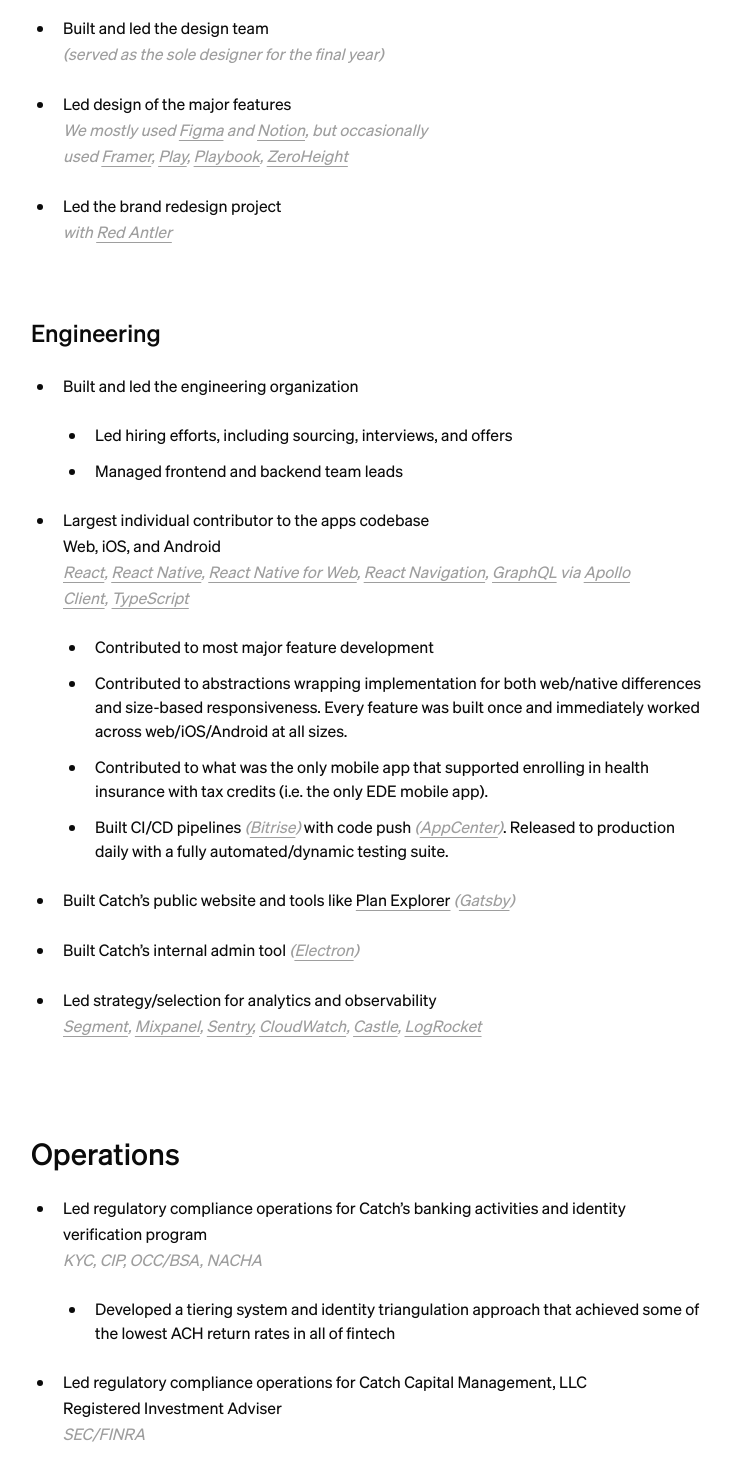
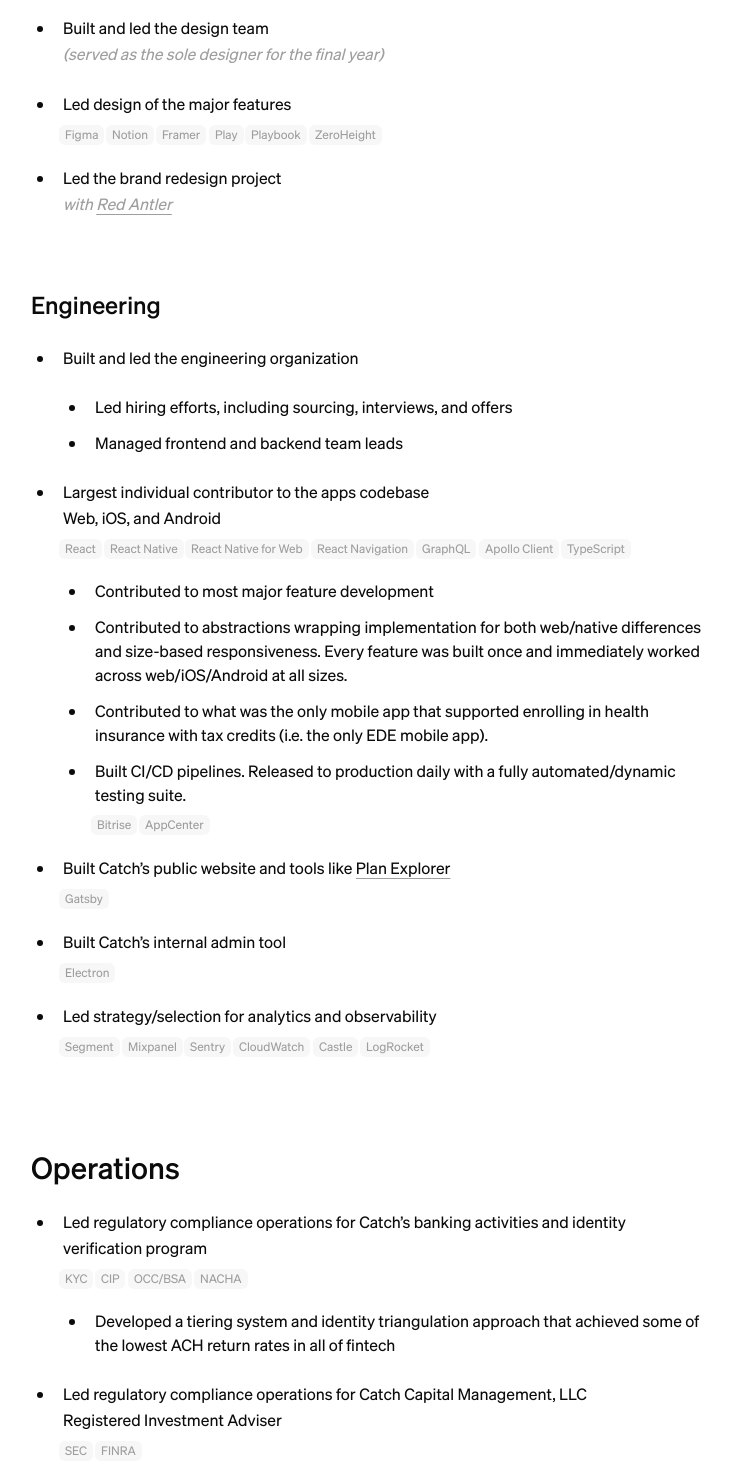
Before and after one commit to aa-io/site, a Next.js app: page /work/catch in a window 1280 px wide. Shown: the part 1660-3130 px from the top of the page, without its empty margins (268-1000 px from the left). Built offline with nearby package versions, Linux system fonts and the light colour scheme.

Commit message:
add tags and underlines

```diff
--- a/app/(pages)/work/catch/content.mdx
+++ b/app/(pages)/work/catch/content.mdx
@@ -32,7 +32,7 @@
 
 - Built and led the design team<br/>_(served as the sole designer for the final year)_
 
-- Led design of the major features<br/>*We mostly used [Figma](https://www.figma.com/) and [Notion](https://www.notion.so/), but occasionally used [Framer](https://www.framer.com/), [Play](https://www.createwithplay.com/), [Playbook](https://www.playbookux.com/), [ZeroHeight](https://zeroheight.com/)*
+- Led design of the major features<br/><Tags tags={[{label:"Figma", url:"https://www.figma.com/"}, {label:"Notion", url:"https://www.notion.so/"}, {label:"Framer", url:"https://www.framer.com/"}, {label:"Play", url:"https://www.createwithplay.com/"}, {label:"Playbook", url:"https://www.playbookux.com/"}, {label:"ZeroHeight", url:"https://zeroheight.com/"}]} />
 
 - Led the brand redesign project<br/>*with [Red Antler](https://redantler.com/)*
 
@@ -43,27 +43,27 @@
     - Led hiring efforts, including sourcing, interviews, and offers
     - Managed frontend and backend team leads
 
-- Largest individual contributor to the apps codebase<br/> Web, iOS, and Android<br/>*[React](https://reactjs.org/), [React Native](https://reactnative.dev/), [React Native for Web](https://necolas.github.io/react-native-web/), [React Navigation](https://reactnavigation.org/), [GraphQL](https://graphql.org/) via [Apollo Client](https://www.apollographql.com/docs/react/), [TypeScript](https://www.typescriptlang.org/)*
+- Largest individual contributor to the apps codebase<br/> Web, iOS, and Android<br/><Tags tags={[{label:"React", url:"https://reactjs.org/"}, {label:"React Native", url:"https://reactnative.dev/"}, {label:"React Native for Web", url:"https://necolas.github.io/react-native-web/"}, {label:"React Navigation", url:"https://reactnavigation.org/"}, {label:"GraphQL", url:"https://graphql.org/"}, {label:"Apollo Client", url:"https://www.apollographql.com/docs/react/"}, {label:"TypeScript", url:"https://www.typescriptlang.org/"}]} />
     - Contributed to most major feature development
     - Contributed to abstractions wrapping implementation for both web/native differences and size-based responsiveness. Every feature was built once and immediately worked across web/iOS/Android at all sizes.
     - Contributed to what was the only mobile app that supported enrolling in health insurance with tax credits (i.e. the only EDE mobile app).
-    - Built CI/CD pipelines *([Bitrise](https://bitrise.io/))* with code push *([AppCenter](https://appcenter.ms/))*. Released to production daily with a fully automated/dynamic testing suite.
-- Built Catch’s public website and tools like [Plan Explorer](https://catch.co/explorer/plans?sid=58198a77-5c4c-4d17-b85b-ae52342786b3) *([Gatsby](https://www.gatsbyjs.com/docs))*
+    - Built CI/CD pipelines. Released to production daily with a fully automated/dynamic testing suite. <Tags tags={[{label:"Bitrise", url:"https://bitrise.io/"}, {label:"AppCenter", url:"https://appcenter.ms/"}]} />
+- Built Catch’s public website and tools like [Plan Explorer](https://catch.co/explorer/plans?sid=58198a77-5c4c-4d17-b85b-ae52342786b3) <Tags tags={[{label:"Gatsby", url:"https://www.gatsbyjs.com/docs"}]} />
 
-- Built Catch’s internal admin tool *([Electron](https://www.electronjs.org/))*
-- Led strategy/selection for analytics and observability<br/>*[Segment](https://segment.com/), [Mixpanel](https://mixpanel.com/), [Sentry](https://sentry.io/welcome/), [CloudWatch](https://aws.amazon.com/cloudwatch/), [Castle](https://castle.io/), [LogRocket](https://logrocket.com/)*
+- Built Catch’s internal admin tool <Tags tags={[{label:"Electron", url:"https://www.electronjs.org/"}]} />
+- Led strategy/selection for analytics and observability<br/><Tags tags={[{label:"Segment", url:"https://segment.com/"}, {label:"Mixpanel", url:"https://mixpanel.com/"}, {label:"Sentry", url:"https://sentry.io/welcome/"}, {label:"CloudWatch", url:"https://aws.amazon.com/cloudwatch/"}, {label:"Castle", url:"https://castle.io/"}, {label:"LogRocket", url:"https://logrocket.com/"}]} />
 
 
 ## Operations
 
-- Led regulatory compliance operations for Catch’s banking activities and identity verification program<br/>*KYC, CIP, OCC/BSA, NACHA*
+- Led regulatory compliance operations for Catch’s banking activities and identity verification program<br/><Tags tags={[{label:"KYC" }, {label:"CIP" }, {label:"OCC/BSA" }, {label:"NACHA" }]} />
     - Developed a tiering system and identity triangulation approach that achieved some of the lowest ACH return rates in all of fintech
 
-- Led regulatory compliance operations for Catch Capital Management, LLC<br/>Registered Investment Adviser<br/>*SEC/FINRA*
+- Led regulatory compliance operations for Catch Capital Management, LLC<br/>Registered Investment Adviser<br/><Tags tags={[{label:"SEC", url:"https://www.sec.gov/"}, {label:"FINRA", url:"https://www.finra.org/"}]} />
     - Served as principal Adviser/Representative ([Series 65 Exam](https://www.finra.org/registration-exams-ce/qualification-exams/series65))
     - Maintained SEC/FINRA obligations for RIA subsidiary registered federally under [67 FR 77619](https://www.govinfo.gov/app/details/FR-2002-12-18/02-31843).
 
-- Led regulatory compliance operations for Catch Insurance, LLC<br/>Licensed Insurance Agency/Brokerage<br/>*CMS/CCIIO, states*
+- Led regulatory compliance operations for Catch Insurance, LLC<br/>Licensed Insurance Agency/Brokerage<br/><Tags tags={[{label:"CMS/CCIIO" } ]} />
     - Served as principal Insurance Agent
     - Maintained state-by-state insurance obligations and licensing
     - Maintained CMS obligations, including annual audits required for [EDE](https://www.cms.gov/programs-and-initiatives/health-insurance-marketplaces/direct-enrollment-and-enhanced-direct-enrollment) program participation
--- a/app/(pages)/work/noyo/content.mdx
+++ b/app/(pages)/work/noyo/content.mdx
@@ -6,21 +6,25 @@
 <br />
 
 - Led a team of ~8 in product and ~25 in engineering (total team of ~80)
+
 - Led product development and launch of [BenefitsOS](https://noyo.com/os), AI Canvas, Dynamic Mapping,
-Unified Issues, Workday Benefits Copilot, Discrepancies, Carrier Network, EDI carriers,
-API Logs, and numerous other new features at high leverage
+[Unified Issues](https://docs.noyo.com/docs/members/issues/overview), [Workday Benefits Copilot](https://noyo.com/workday), [Discrepancies](https://new.noyo.com/announcements/finally-a-better-way-to-manage-data-errors), [Carrier Network](https://noyo.com/carriers), EDI carriers, [API Logs](https://new.noyo.com/announcements/fresh-updates-to-the-noyo-network-and-command-center), [Renewals](https://new.noyo.com/announcements/introducing-the-renewals-tool-just-in-time-for-open-enrollment), Webhooks, and numerous other new features at high leverage
+
 - Doubled customers and grew policies 50% YoY (on existing products)
-- Created new AI team to leverage generative AI in-product; built initial AI prototypes
+
+- Created new AI team to leverage generative AI in-product; built initial AI prototypes <Tags tags={[{label:"AI SDK", url:"https://ai-sdk.dev/"}, {label:"Gemini", url:"https://ai.google.dev/gemini-api/docs/models"}, {label:"Drizzle", url:"https://orm.drizzle.team/"}, {label:"Postgres", url:"https://www.postgresql.org/"}]} />
+
 - Migrated company to [Linear](https://linear.app/homepage) for unified roadmapping and operational workflows.
-Dramatically increased shipping velocity across the company.
-- Designed and built new customer-facing web app from first principles.
-Aligned product across external customers and internal ops teams to unify experience.
+Dramatically increased shipping velocity across the company. <Tags tags={[{label:"Linear", url:"https://linear.app/homepage"}]} />
+
+- Designed and built new [customer-facing web app](https://new.noyo.com/announcements/the-new-command-center-is-here) from first principles.
+Aligned product across external customers and internal ops teams to unify experience.  <Tags tags={[{label:"React", url:"  https://react.dev/"}, {label:"Next.js", url:"https://nextjs.org/"}, {label:"shadcn", url:"https://ui.shadcn.com/"}, {label:"Radix", url:"https://www.radix-ui.com/primitives"}, {label:"Tailwind", url:"https://tailwindcss.com/"}, {label:"Typescript", url:"https://www.typescriptlang.org/"}, {label:"OpenAPI", url:"https://www.openapis.org/"}, {label:"Figma", url:"https://www.figma.com/"}]} />
+
 - Introduced new architecture designed to consolidate a multi-gen set of React codebases.
-Built GraphQL server to unify the API schema across ~15 services for rapid development.
-- Designed and built new company website and new [API documentation](https://docs.noyo.com/)
+Built GraphQL server to unify the API schema across ~15 services for rapid development. <Tags tags={[{label:"GraphQL", url:"https://graphql.org/"}, {label:"Apollo", url:"https://www.apollographql.com/"}]} />
 
-> React, Next.js, [shadcn](https://ui.shadcn.com/docs/installation)/[Radix](https://www.radix-ui.com/primitives)/[Tailwind](https://tailwindcss.com/), GraphQL w/Apollo, AI/LLM w/[AI SDK](https://ai-sdk.dev/),
-Typescript, OpenAPI, Postgres w/[Drizzle](https://orm.drizzle.team/), Figma/Linear/Notion
+- Designed and built new company website and new [API documentation](https://docs.noyo.com/) <Tags tags={[{label:"Framer", url:"https://www.framer.com/"}, {label:"Mintlify", url:"https://www.mintlify.com/"}]} />
+
 
 <br />
  <Cover
--- a/app/components/mention-row.tsx
+++ b/app/components/mention-row.tsx
@@ -25,7 +25,7 @@ export const MentionRow = ({
       <div className=" "></div>
       <div className="flex grow gap-1.5">
         <div className="group-hover/mention:text-foreground leading-relaxed">
-          <span>{title}</span>
+          <span className="uline">{title}</span>
           {description && <span className="text-muted-foreground ml-3 opacity-65">{description}</span>}
         </div>
       </div>
--- /dev/null
+++ b/app/components/tag.tsx
@@ -0,0 +1,28 @@
+import Link from 'next/link';
+import { cn } from './ui/utils';
+
+export const Tag = ({ label, href }: { label: string; href?: string }) => {
+  const Component = href ? Link : 'span';
+  return (
+    <Component
+      href={href || '#'}
+      target={href ? '_blank' : undefined}
+      className={cn(
+        'bg-accent/75 text-muted-foreground pop-in rounded-sm px-1.5 py-1 text-xs leading-none',
+        href && 'hover:text-foreground hover:bg-accent',
+      )}
+    >
+      {label}
+    </Component>
+  );
+};
+
+export const Tags = ({ tags }: { tags: { label: string; url?: string }[] }) => {
+  return (
+    <span className="-m-1 flex flex-wrap gap-0.5 pt-3">
+      {tags.map((tag) => (
+        <Tag key={tag.label} label={tag.label} href={tag.url} />
+      ))}
+    </span>
+  );
+};
--- a/app/components/work-row.tsx
+++ b/app/components/work-row.tsx
@@ -3,13 +3,13 @@ import { WorkExperience, WorkExperienceRole } from '@/data/work';
 import { IconArrowRight } from '@tabler/icons-react';
 import { cn } from './ui/utils';
 
-export const Role = ({ title, subtitle, startDate, endDate }: WorkExperienceRole) => {
+export const Role = ({ title, subtitle, startDate, endDate, hasLink }: WorkExperienceRole & { hasLink: boolean }) => {
   const willShowEndDate = endDate && endDate !== startDate;
   const isCurrentRole = !endDate;
   return (
     <div key={title} className="flex justify-between gap-1 py-1 first:pt-0 last:pb-0">
       <div className="flex gap-2">
-        <div className="text-balance md:font-medium">{title}</div>
+        <div className={cn('text-balance md:font-medium', hasLink && 'uline')}>{title}</div>
         {subtitle && <div className="text-muted-foreground hidden opacity-65 sm:block">{subtitle}</div>}
       </div>
       <div className="text-muted-foreground flex min-w-24 gap-0.5 tabular-nums">
@@ -39,7 +39,7 @@ export const WorkRow = ({ company, logo, slug, roles, invertDark }: WorkExperien
       </div>
       <div className="flex grow flex-col self-stretch">
         {roles.map((role) => (
-          <Role key={role.title} {...role} />
+          <Role key={role.title} hasLink={!!slug} {...role} />
         ))}
       </div>
       <div className="iconSize text-muted-foreground group-hover/workitem:text-foreground -ml-1 hidden items-center justify-center md:flex">
--- a/app/globals.css
+++ b/app/globals.css
@@ -201,6 +201,9 @@
     width: var(--iconSize);
     height: var(--iconSize);
   }
+  .uline {
+    @apply decoration-muted-foreground/50 hover:decoration-muted-foreground break-words underline decoration-[0.5px] underline-offset-4 transition-all;
+  }
   .glass {
     @apply shadow-[inset_0px_-0.25px_0.5px_0.5px_#00000019,inset_0px_0.5px_1px_0px_#FFFFFF,inset_0_-12px_6px_0px_#ffffff55,0_6px_32px_-10px_#00000033,0_0px_25px_0px_#FFFFFF88,1px_1px_15px_5px_#00000000];
     @apply dark:shadow-[inset_0px_0.5px_1px_0px_#FFFFFF33,inset_-1px_-3px_3px_-2px_#FFFFFF11,inset_0_24px_6px_-12px_#00000005,0_10px_60px_-10px_#00000055,0_0px_25px_0px_#00000033,1px_1px_7px_-4.5px_#000000ff];
--- a/mdx-components.tsx
+++ b/mdx-components.tsx
@@ -1,5 +1,6 @@
 import Image from 'next/image';
 import { ReactNode } from 'react';
+import { Tag, Tags } from './app/components/tag';
 
 // Define a simple type for MDX components
 type MDXComponents = {
@@ -25,6 +26,8 @@ export function useMDXComponents(components: MDXComponents = {}): MDXComponents
     // Custom components
     // eslint-disable-next-line @typescript-eslint/no-explicit-any
     Row: (props: any) => <div {...props} />,
+    Tag: (props: any) => <Tag {...props} />,
+    Tags: (props: any) => <Tags {...props} />,
 
     // Cover component for images with captions
     Cover: ({ src, alt, caption }: { src: string; alt: string; caption?: string }) => (
@@ -120,7 +123,7 @@ export function useMDXComponents(components: MDXComponents = {}): MDXComponents
     // Links
     a: ({ children, href }: { children: ReactNode; href?: string }) => (
       <a
-        className="hover:text-primary/80 decoration-muted-foreground break-words underline decoration-[0.5px] underline-offset-4 transition-colors"
+        className="uline hover:text-foreground/75 !decoration-muted-foreground"
         href={href}
         target={href?.startsWith('http') ? '_blank' : undefined}
         rel={href?.startsWith('http') ? 'noopener noreferrer' : undefined}
```
